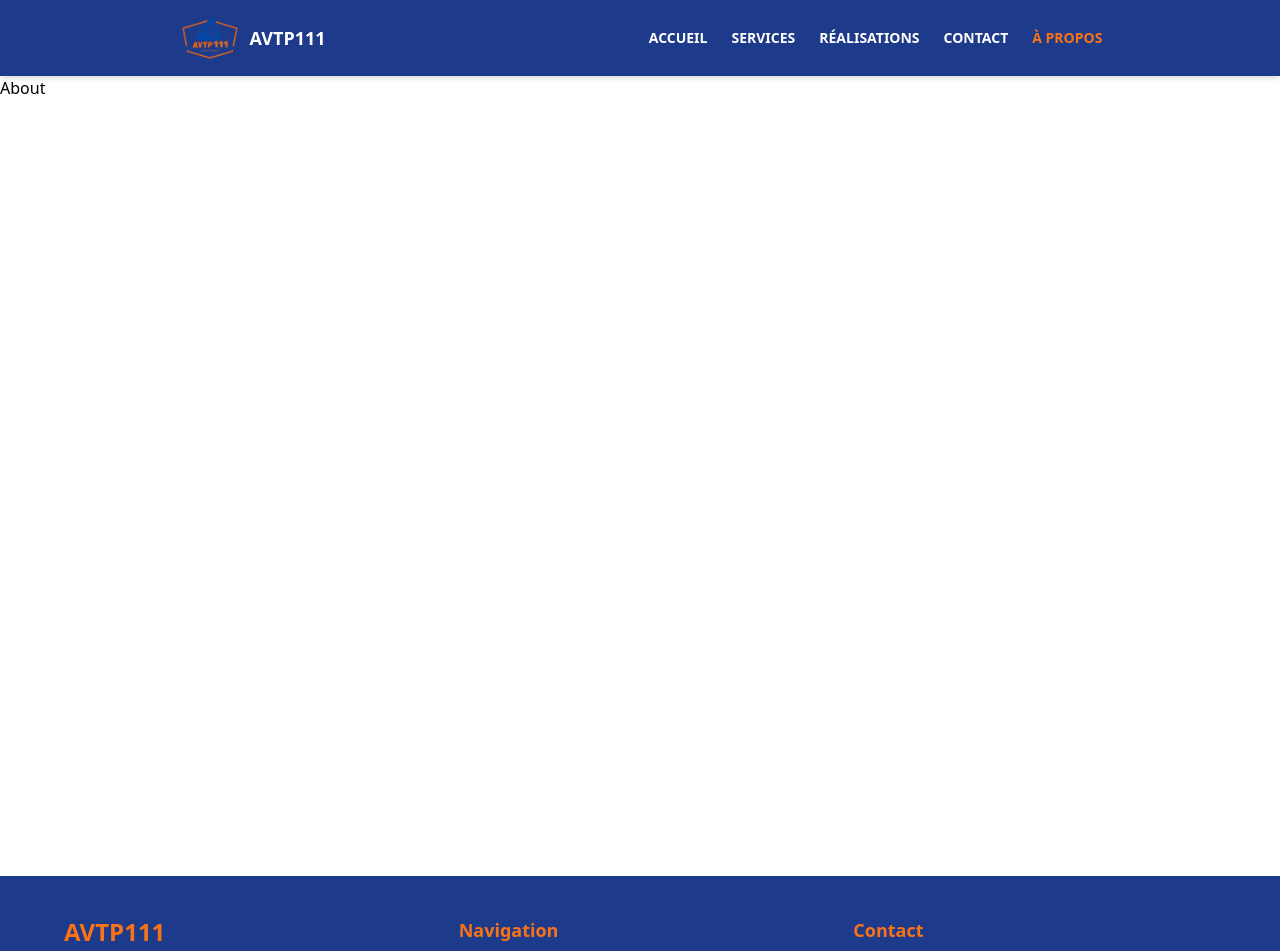
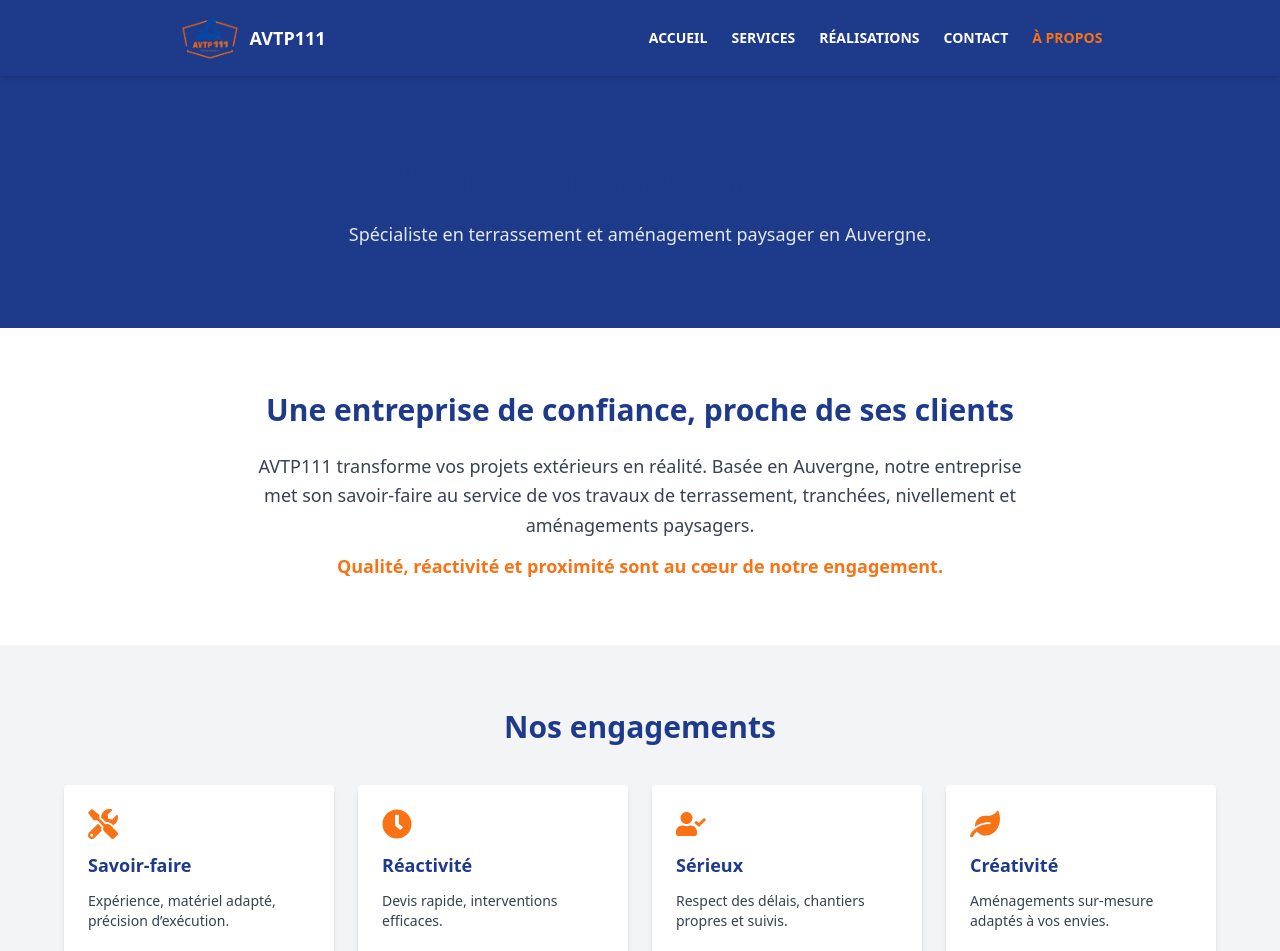
Before and after one commit to sadournyg/avtp111-vitrine, a React (Vite) app: page /about in a window 1280 px wide. Shown: the top 951 px of the page. Built offline with nearby package versions, Linux system fonts and the light colour scheme.

Commit message:
feature: About page

```diff
--- a/package.json
+++ b/package.json
@@ -12,6 +12,7 @@
   "dependencies": {
     "@tailwindcss/vite": "^4.0.15",
     "eslint-plugin-import": "^2.31.0",
+    "framer-motion": "^12.6.2",
     "react": "^19.0.0",
     "react-dom": "^19.0.0",
     "react-icons": "^5.5.0",
--- a/src/components/MotionFadeIn.tsx
+++ b/src/components/MotionFadeIn.tsx
@@ -16,7 +16,7 @@ const MotionFadeIn = ({
     initial={{ opacity: 0, y: 30 }}
     whileInView={{ opacity: 1, y: 0 }}
     transition={{ duration: 0.6, ease: "easeOut", delay }}
-    viewport={{ once: true }}
+    viewport={{ amount: 0.3 }}
   >
     {children}
   </motion.div>
--- a/src/pages/About.tsx
+++ b/src/pages/About.tsx
@@ -1,9 +1,17 @@
-import React from "react";
+import AboutHeroSection from "../sections/AboutHeroSection";
+import AboutPresentation from "../sections/AboutPresentation";
+import AboutValues from "../sections/AboutValues";
+import CtaSection from "../sections/CTASection";
 
-type Props = {};
-
-const About = (props: Props) => {
-  return <div>About</div>;
+const About = () => {
+  return (
+    <>
+      <AboutHeroSection />
+      <AboutPresentation />
+      <AboutValues />
+      <CtaSection />
+    </>
+  );
 };
 
 export default About;
--- /dev/null
+++ b/src/sections/AboutHeroSection.tsx
@@ -0,0 +1,20 @@
+// src/sections/AboutHeroSection.tsx
+import Title from "../components/Title";
+import MotionFadeIn from "../components/MotionFadeIn";
+
+const AboutHeroSection = () => {
+  return (
+    <section className="bg-[#1e3a8a] text-white text-center py-20 px-4">
+      <MotionFadeIn className="max-w-3xl mx-auto">
+        <Title as="h1" className="mb-4">
+          À propos de AVTP111
+        </Title>
+        <p className="text-base md:text-lg text-gray-200">
+          Spécialiste en terrassement et aménagement paysager en Auvergne.
+        </p>
+      </MotionFadeIn>
+    </section>
+  );
+};
+
+export default AboutHeroSection;
--- /dev/null
+++ b/src/sections/AboutPresentation.tsx
@@ -0,0 +1,27 @@
+// src/sections/AboutPresentation.tsx
+import MotionFadeIn from "../components/MotionFadeIn";
+import Title from "../components/Title";
+
+const AboutPresentation = () => {
+  return (
+    <section className="py-16 px-4 bg-white text-[#1e3a8a]">
+      <MotionFadeIn className="max-w-5xl mx-auto text-center">
+        <Title as="h2" className="mb-6">
+          Une entreprise de confiance, proche de ses clients
+        </Title>
+        <p className="text-base md:text-lg text-gray-700 leading-relaxed max-w-3xl mx-auto">
+          AVTP111 transforme vos projets extérieurs en réalité. Basée en
+          Auvergne, notre entreprise met son savoir-faire au service de vos
+          travaux de terrassement, tranchées, nivellement et aménagements
+          paysagers.
+          <br />
+          <span className="block mt-3 font-semibold text-[#f97316]">
+            Qualité, réactivité et proximité sont au cœur de notre engagement.
+          </span>
+        </p>
+      </MotionFadeIn>
+    </section>
+  );
+};
+
+export default AboutPresentation;
--- /dev/null
+++ b/src/sections/AboutValues.tsx
@@ -0,0 +1,55 @@
+// src/sections/AboutValues.tsx
+import { FaTools, FaClock, FaUserCheck, FaLeaf } from "react-icons/fa";
+import Title from "../components/Title";
+import MotionFadeIn from "../components/MotionFadeIn";
+
+const values = [
+  {
+    icon: <FaTools className="text-3xl text-[#f97316]" />,
+    title: "Savoir-faire",
+    description: "Expérience, matériel adapté, précision d’exécution.",
+  },
+  {
+    icon: <FaClock className="text-3xl text-[#f97316]" />,
+    title: "Réactivité",
+    description: "Devis rapide, interventions efficaces.",
+  },
+  {
+    icon: <FaUserCheck className="text-3xl text-[#f97316]" />,
+    title: "Sérieux",
+    description: "Respect des délais, chantiers propres et suivis.",
+  },
+  {
+    icon: <FaLeaf className="text-3xl text-[#f97316]" />,
+    title: "Créativité",
+    description: "Aménagements sur-mesure adaptés à vos envies.",
+  },
+];
+
+const AboutValues = () => {
+  return (
+    <section className="bg-gray-100 py-16 px-4">
+      <MotionFadeIn className="max-w-6xl mx-auto text-center">
+        <Title as="h2" className="mb-10">
+          Nos engagements
+        </Title>
+        <div className="grid gap-6 md:grid-cols-2 lg:grid-cols-4 text-left">
+          {values.map((value, index) => (
+            <div
+              key={index}
+              className="bg-white shadow-md rounded p-6 space-y-3 hover:shadow-lg transition"
+            >
+              <div>{value.icon}</div>
+              <h3 className="text-lg font-semibold text-[#1e3a8a]">
+                {value.title}
+              </h3>
+              <p className="text-sm text-gray-700">{value.description}</p>
+            </div>
+          ))}
+        </div>
+      </MotionFadeIn>
+    </section>
+  );
+};
+
+export default AboutValues;
```
Also changed, not shown: 1 other file (tests, documents, lock files or other folders).
